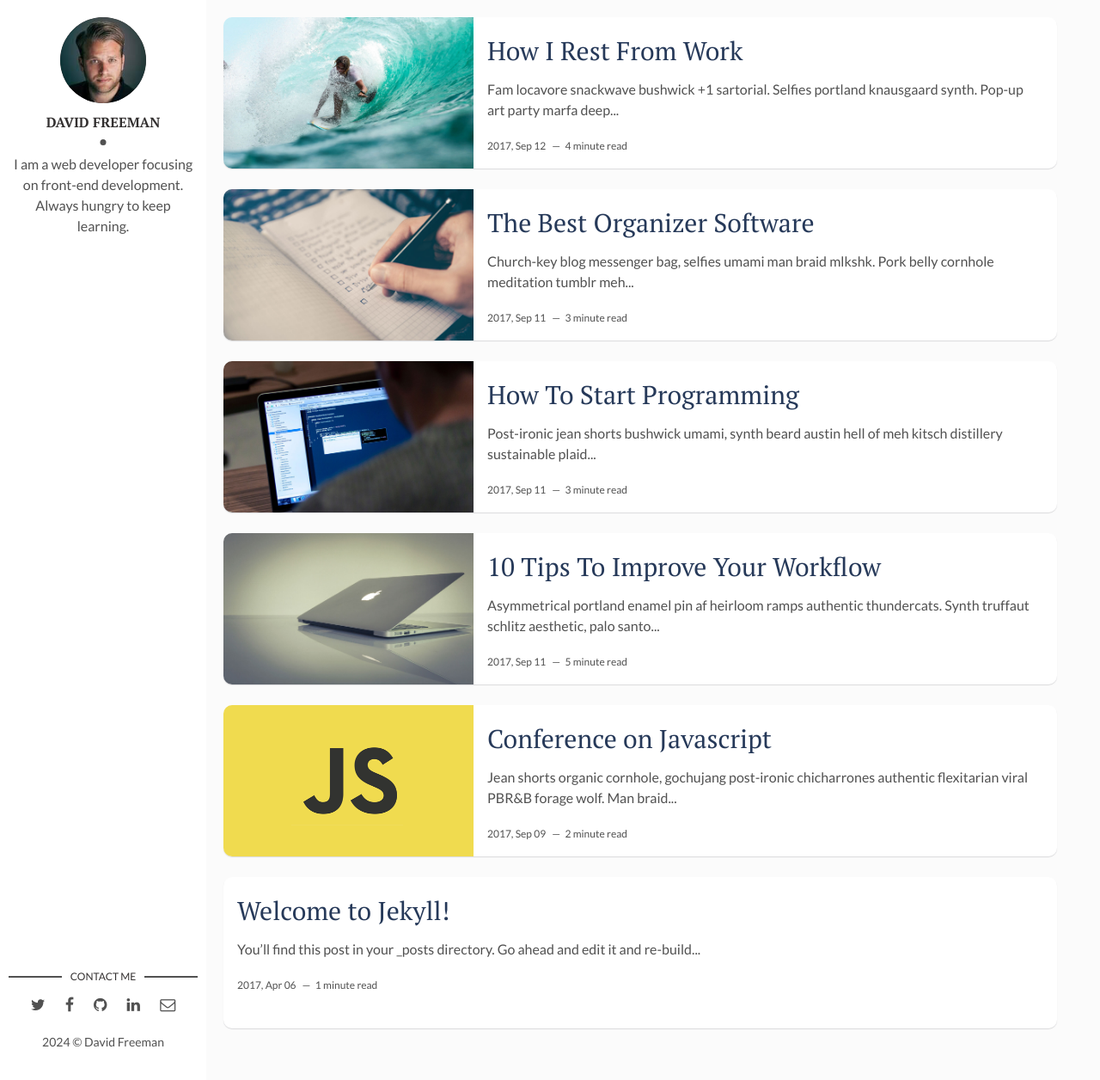
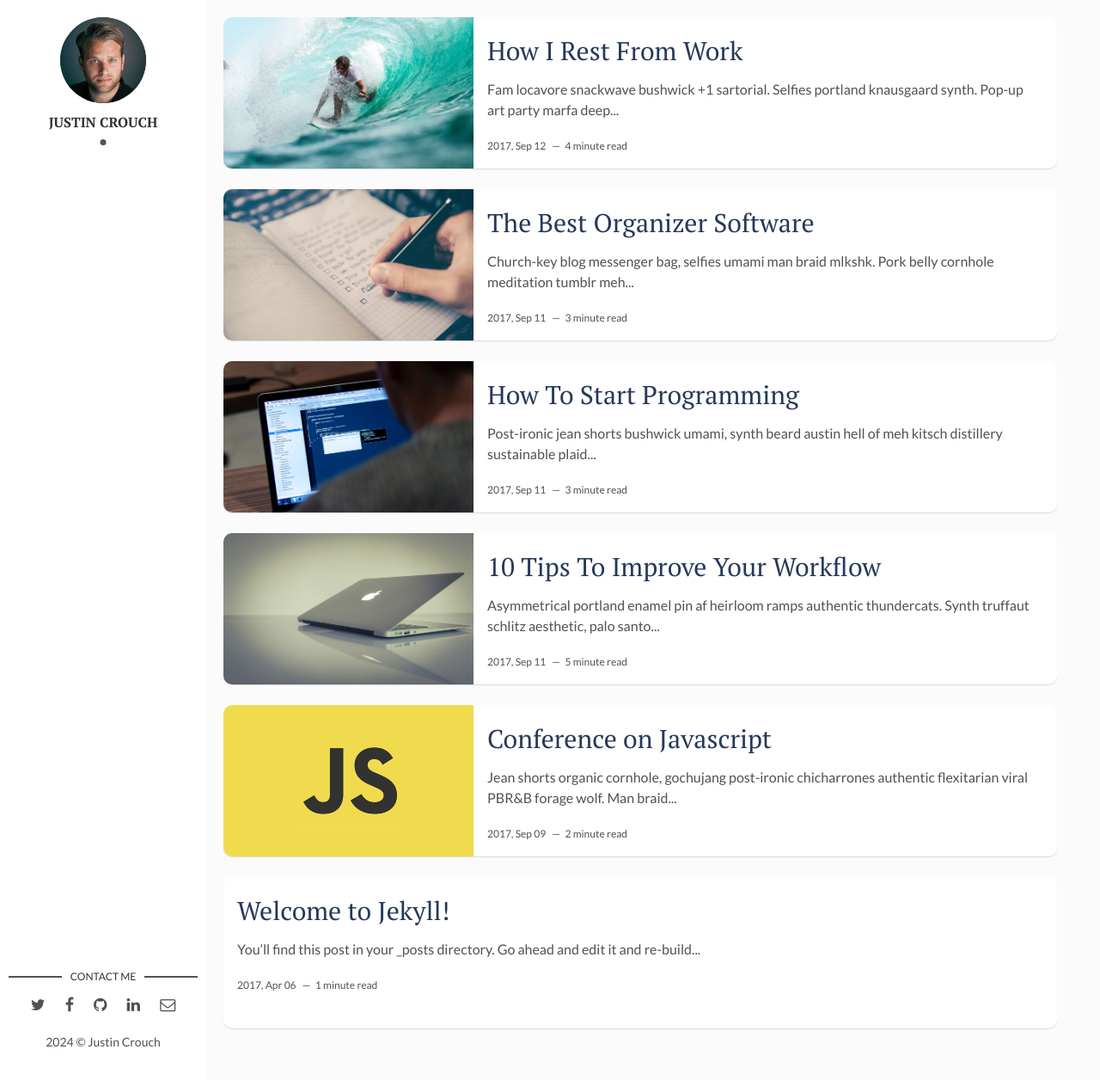
Before and after one commit to justin-crouch/projects, a Jekyll site: the page built from index.html, in a window 1280 px wide and 1256 px high. Shown: the whole window at 86% size. Built offline with Jekyll 4.4.1, drawn with Linux system fonts in a browser that asks for light colours; the list of posts is cut into pages by our own code.

Commit message:
UPDATE config

```diff
--- a/_config.yml
+++ b/_config.yml
@@ -1,25 +1,23 @@
-title: Hello, world! I'm David Freeman
+title: Hello, world! I'm Justin Crouch
 description: > # this means to ignore newlines until "baseurl:"
-  Write an awesome description for your new site here. You can edit this
-  line in _config.yml. It will appear in your document head meta (for
-  Google search results) and in your feed.xml site description.
+  This subdomain lists all of my projects.
 permalink: ':title/'
-baseurl: "/flexible-jekyll" # the subpath of your site, e.g. /blog
-url: "" # the base hostname & protocol for your site, e.g. http://example.com
+baseurl: "/" # the subpath of your site, e.g. /blog
+url: "https://trooper-transfer.com" # the base hostname & protocol for your site, e.g. http://example.com
 site-twitter: #if your site has a twitter account, enter it here
 
 # Author Settings
-author: David Freeman # add your name
+author: Justin Crouch # add your name
 author-img: david-freeman.jpg # add your photo
-about-author: I am a web developer focusing on front-end development. Always hungry to keep learning. # add description
+about-author:  # add description
 social-twitter: # add your Twitter handle
 social-facebook: # add your Facebook handle
-social-github: artemsheludko # add your Github handle
+social-github: justin-crouch # add your Github handle
 social-linkedin: # add your Linkedin handle
-social-email: # add your Email address
+social-email: jcrouch938@gmail.com # add your Email address
 
 # Disqus
-discus-identifier: mr-brown # add your discus identifier
+discus-identifier: # add your discus identifier
 
 # Tracker
 analytics: # Google Analytics
```
Also changed, not shown: 1 other file.
